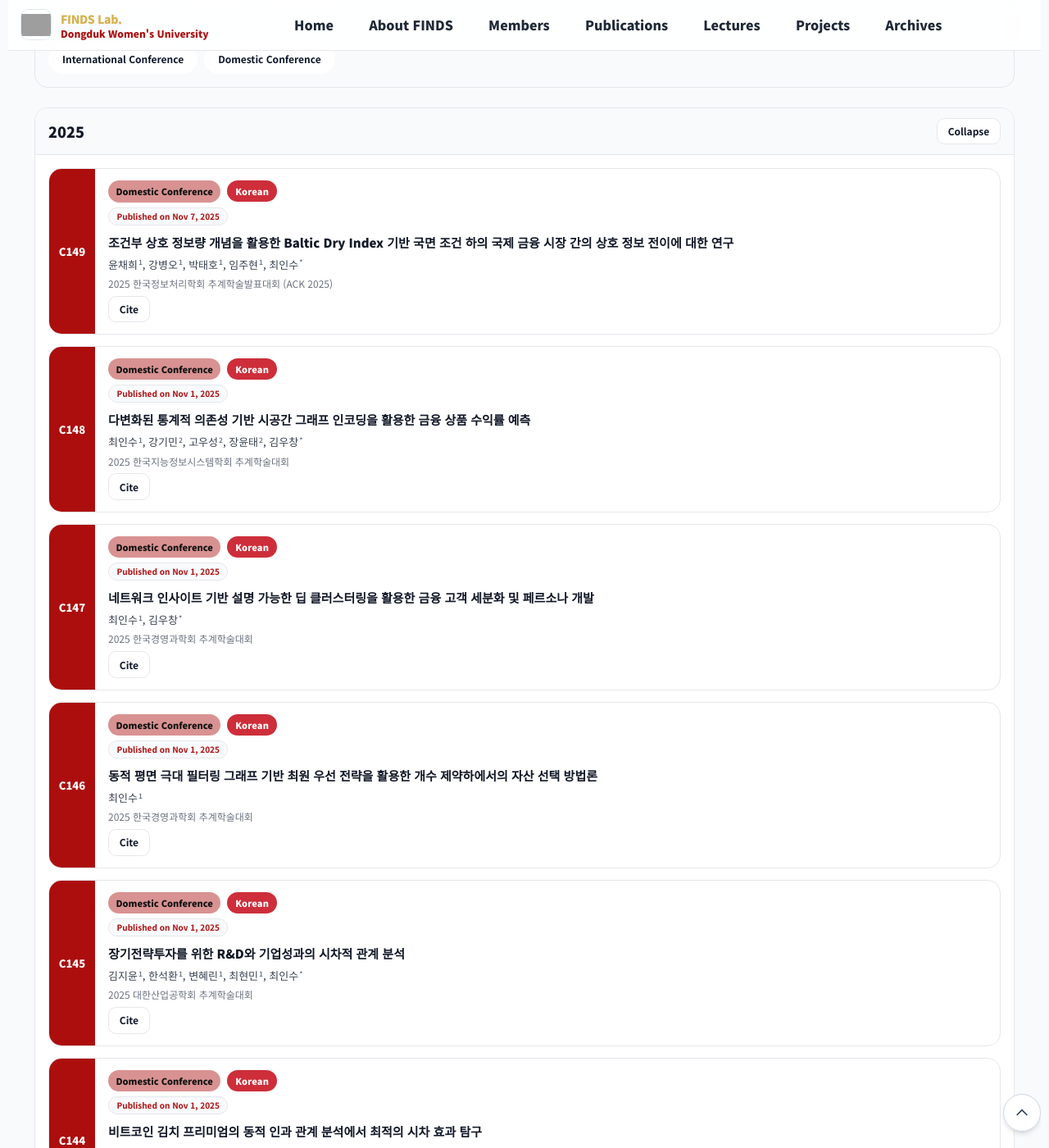
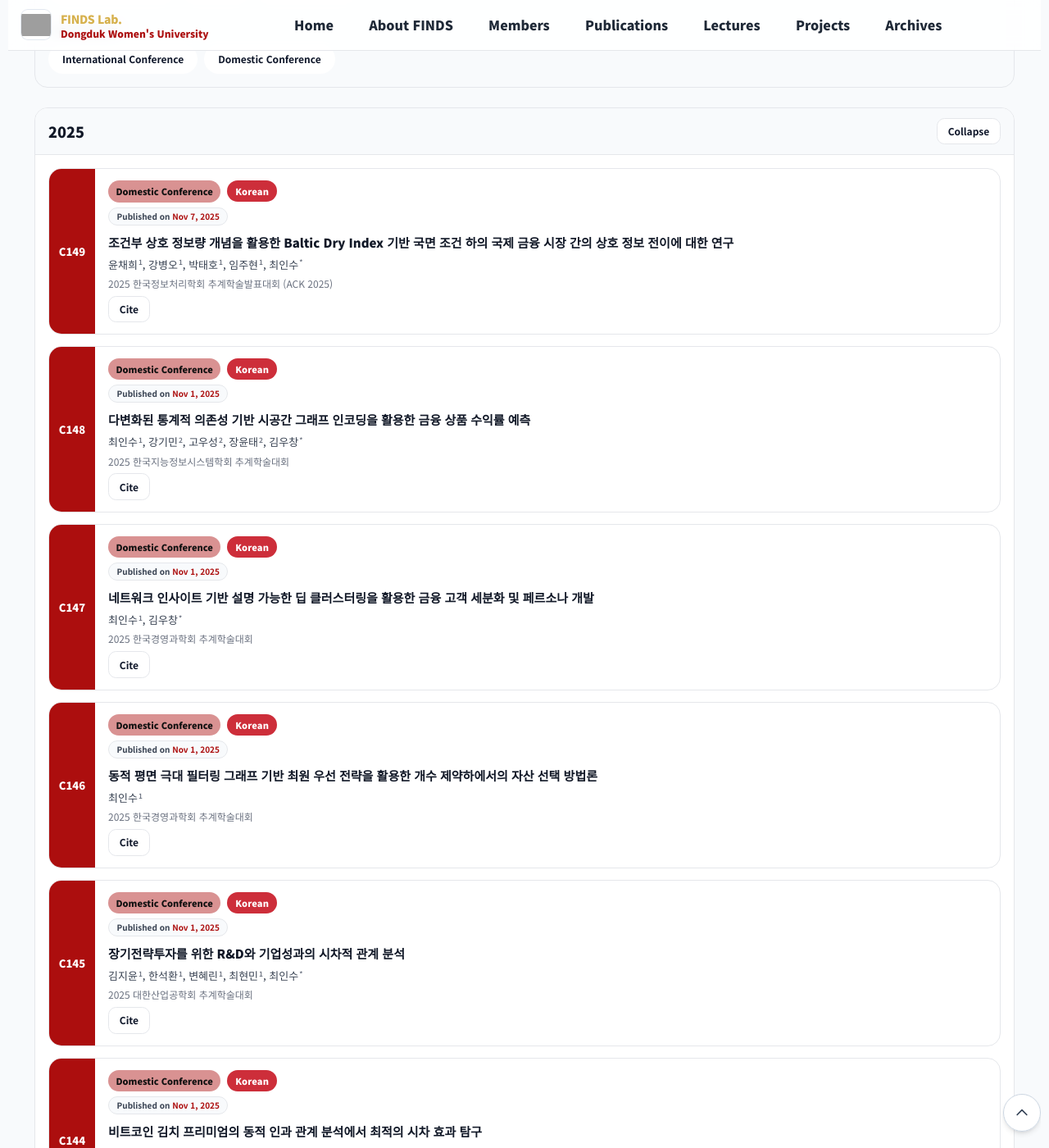
Before and after one commit to FinDS-Lab/site, a Jekyll site: the page built from publications.html, in a window 1280 px wide and 1400 px high, scrolled down 924 px. Shown: the whole window at 82% size. Built offline with Jekyll 4.4.1, drawn with Linux system fonts in a browser that asks for light colours; nearby versions of some CDN libraries; some of the changed text lies outside the part shown; grey boxes are pictures that could not be loaded.

Commit message:
Update publications.html

```diff
--- a/publications.html
+++ b/publications.html
@@ -572,7 +572,7 @@ permalink: /publications.html
     border-radius: 999px;
     background: #f8fafc;
     border: 1px solid #e5e7eb;
-    color: #6b7280;
+    color: #111827;  /* Black for "Published on" text */
     font-weight: 700;
     white-space: nowrap;
     width: fit-content;
@@ -586,11 +586,11 @@ permalink: /publications.html
   }
 
   /* Date color based on publication type */
-  .badge-pub.pub-conference .val {
+  .badge-pub.pub-conference .date-only {
     color: rgb(172, 14, 14);
   }
 
-  .badge-pub.pub-journal .val {
+  .badge-pub.pub-journal .date-only {
     color: rgb(214, 177, 77);
   }
 
@@ -1212,14 +1212,16 @@ permalink: /publications.html
     return d.toLocaleDateString("en-US", {year: "numeric", month: "long", day: "numeric"});
   }
 
-  // Consistent format: "Published on Jan 3, 2023"
-  function formatPubDateWithLabel(iso, useKorean) {
+  // Consistent format: "Published on Jan 3, 2023" - with date part having color
+  function formatPubDateWithLabel(iso, useKorean, pubTypeClass) {
     if (!iso) return "";
     const d = new Date(iso + "T00:00:00");
 
     // Always use "Published on" format with short month
-    const en = d.toLocaleDateString("en-US", {year: "numeric", month: "short", day: "numeric"});
-    return `Published on ${en}`;
+    const dateStr = d.toLocaleDateString("en-US", {year: "numeric", month: "short", day: "numeric"});
+
+    // Return with span for date coloring
+    return `Published on <span class="date-only">${dateStr}</span>`;
   }
 
   /* ===== Build Filter Chips ===== */
@@ -1363,7 +1365,7 @@ permalink: /publications.html
 
     const pubDateBadge = pub.published_date ?
       `<span class="badge-pub ${pubTypeClass}">
-        <span class="val">${formatPubDateWithLabel(pub.published_date, useKorean)}</span>
+        <span class="val">${formatPubDateWithLabel(pub.published_date, useKorean, pubTypeClass)}</span>
       </span>` : ``;
 
     // Awards - create trophy icons based on awards count
```
